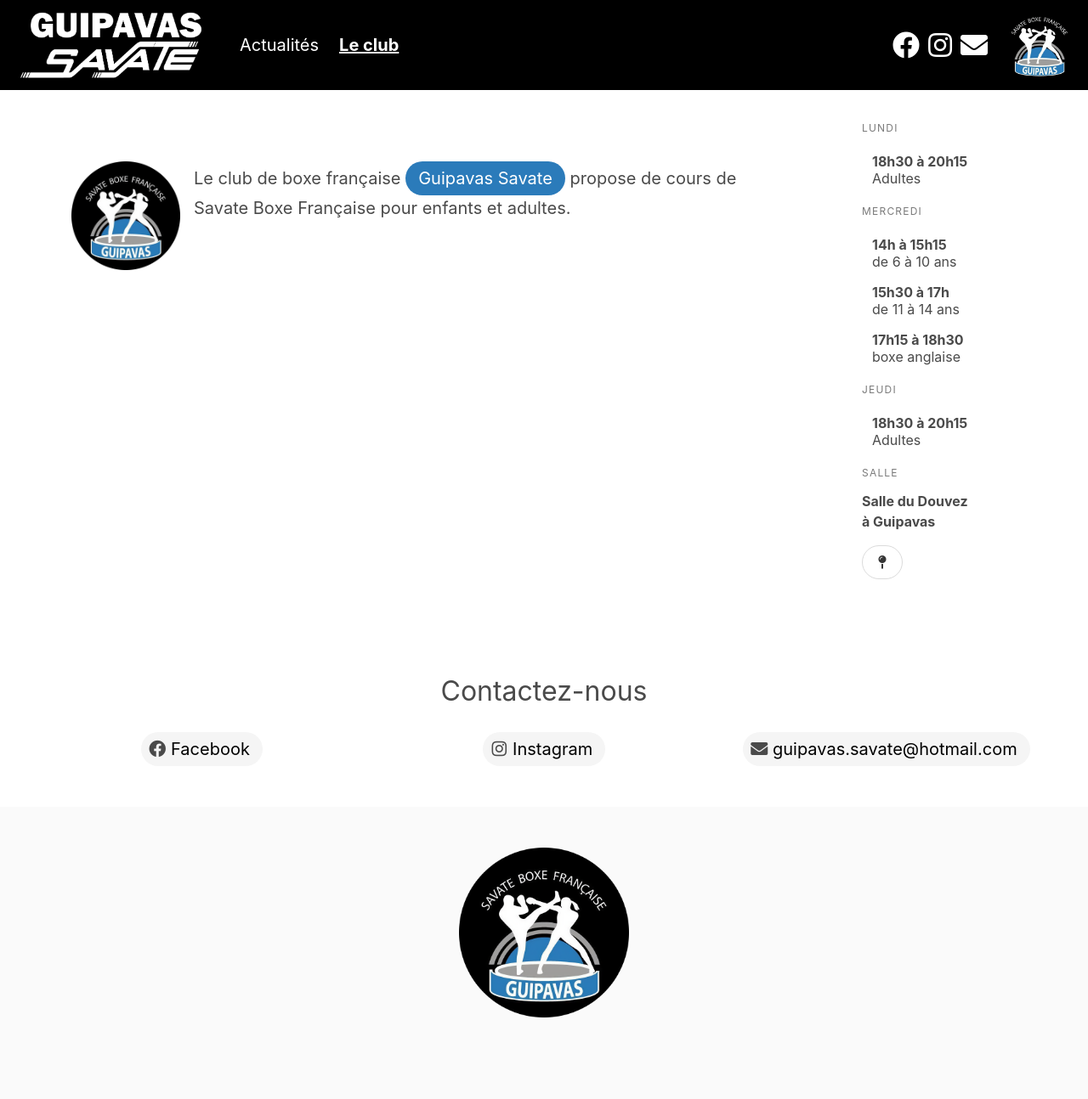
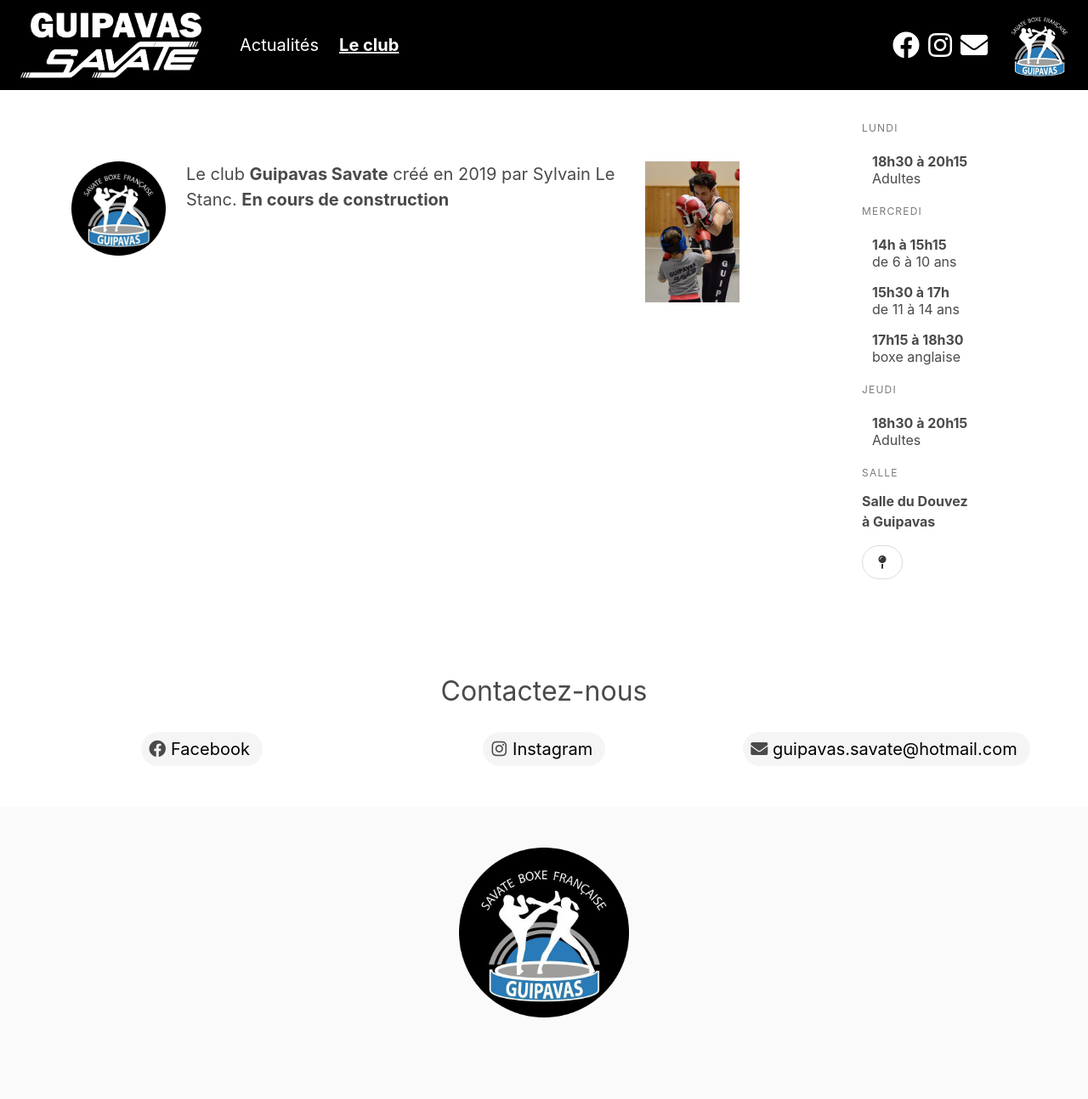
Before and after one commit to guipavas-savate/guipavas-savate.github.io, a Jekyll site: the page built from club.html, in a window 1280 px wide. Shown: the whole page at 85% size. Built offline with Jekyll 4.4.1, drawn with Linux system fonts in a browser that asks for light colours; nearby versions of some CDN libraries.

Commit message:
En construction

```diff
--- a/club.html
+++ b/club.html
@@ -8,26 +8,22 @@
 
 <section id="club" data-title="Club">
     <div class="hero">
-        <div class="hero-body container">
-            <article class="media">
-                <figure class="media-left">
-                    <p class="image is-128x128">
-                        <img src="/images/logo-rond.png" alt="Guipavas Savate"/>
+        <div class="hero-body">
+            <article class="columns is-multiline">
+                <figure class="column is-2 has-text-centered">
+                    <img src="/images/logo-rond.png" width="128px" alt="Guipavas Savate"/>
+                </figure>
+                <div class="column content">
+                    <p>
+                        Le club <span class="has-text-weight-bold">Guipavas Savate</span> créé en 2019 par Sylvain Le Stanc.
+
+                        <span class="has-text-weight-bold">En cours de construction</span>
                     </p>
+                </div>
+
+                <figure class="column is-2 has-text-centered">
+                    <img src="/images/sylvain.png" height="800px" alt="Sylvain Le Stanc"/>
                 </figure>
-                <div class="media-content">
-                    <div class="content">
-                        <p>
-                            Le club de boxe française
-                            <span class="tag is-large is-rounded is-info">Guipavas Savate</span>
-                            propose de cours de Savate Boxe Française pour enfants et adultes.
-                        </p>
-                        <p>
-
-                        </p>
-
-                    </div>
-                </div>
             </article>
 
         </div>
```
Also changed, not shown: images/sylvain.png (added).
